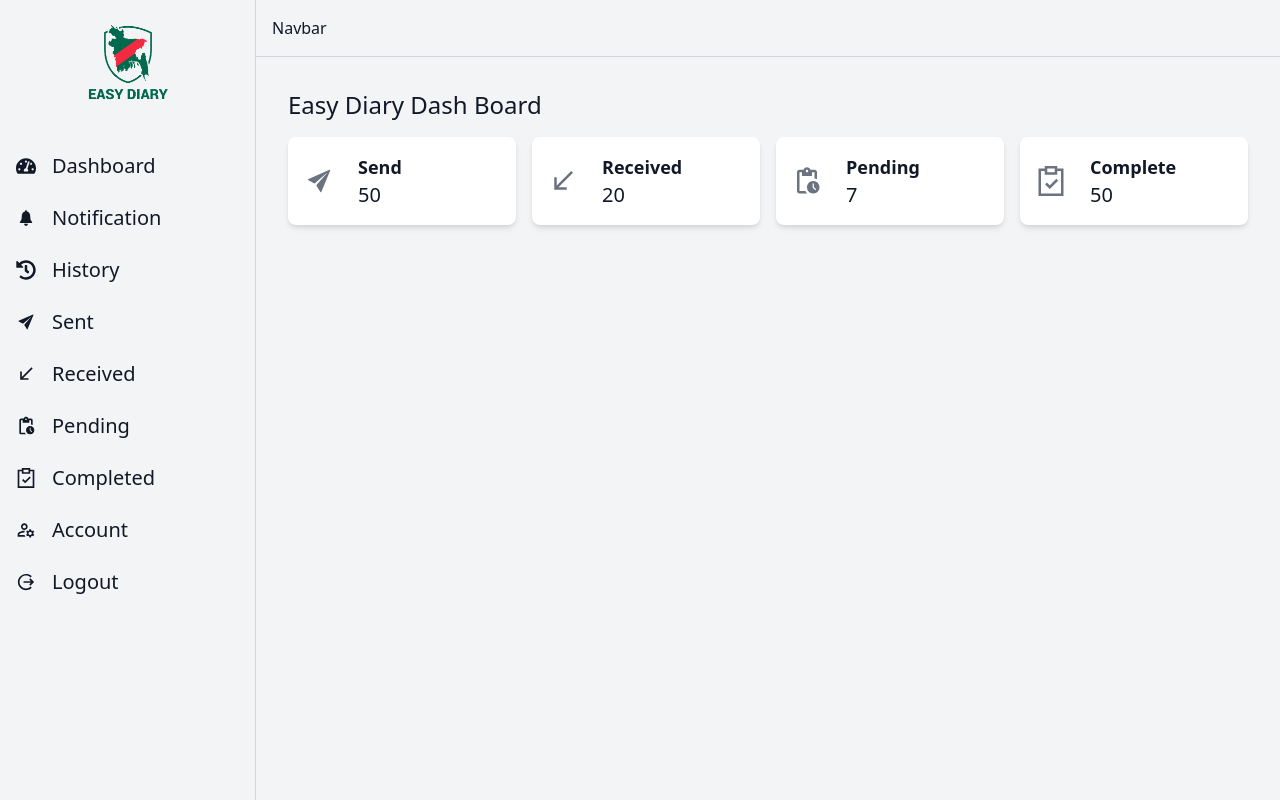
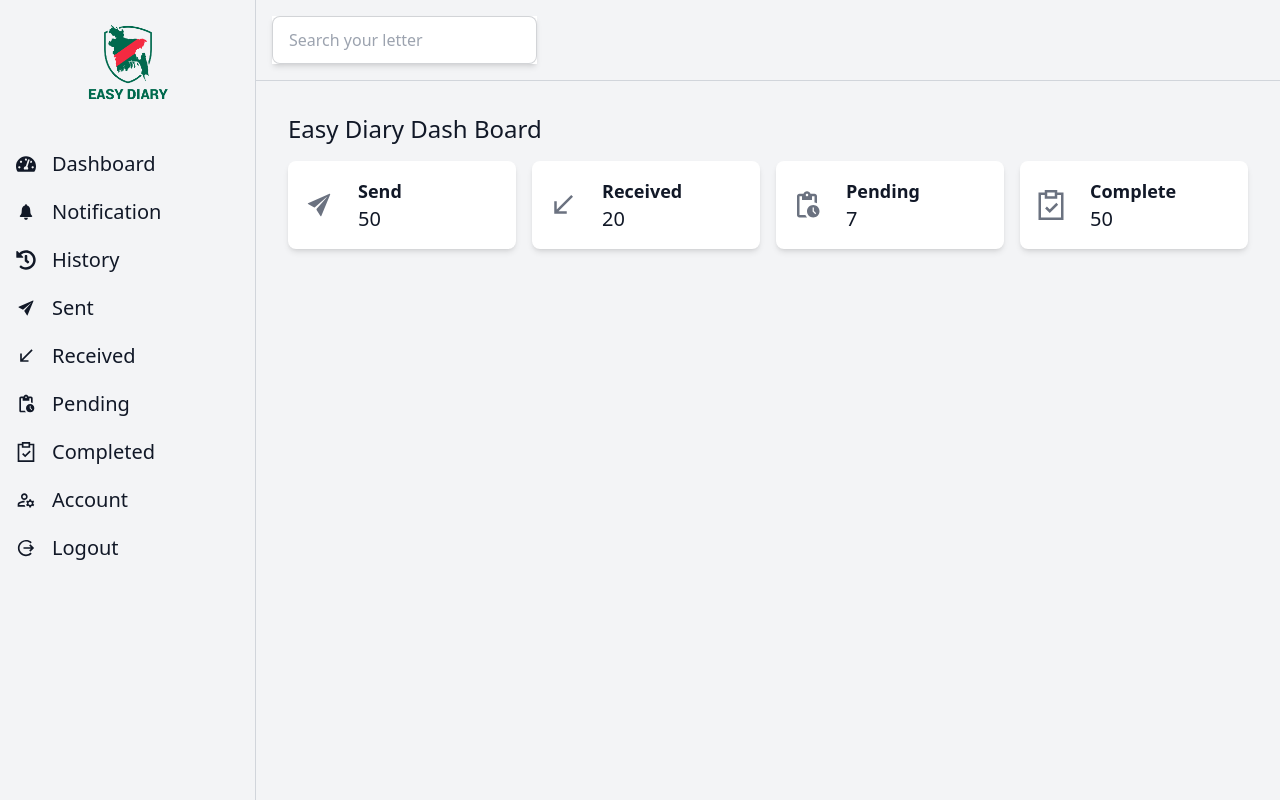
Before and after one commit to Naziur-Rahman/Easy-diary, a React (Vite) app: page / in a window 1280 px wide. Built offline with nearby package versions, Linux system fonts and the light colour scheme.

Commit message:
deshbor navbar update

```diff
--- a/src/Components/Layout/Layout.jsx
+++ b/src/Components/Layout/Layout.jsx
@@ -1,9 +1,11 @@
 import React from 'react'
 import SideBar from '../SideBar/SideBar'
 import { Outlet } from 'react-router-dom'
+import Navbar from '../SideBar/Navbar'
 const Layout = () => {
   return (
     <>
+    <SideBar></SideBar>
     <Outlet></Outlet>
     </>
   )
--- /dev/null
+++ b/src/Components/Pending/Pending.jsx
@@ -0,0 +1,11 @@
+import React from 'react'
+
+const Pending = () => {
+  return (
+    <div className='ml-16 md:ml-64'>
+      <h1> Welcome to Pending page ....se your pending file </h1>
+    </div>
+  )
+}
+
+export default Pending
--- /dev/null
+++ b/src/Components/Received/Received.jsx
@@ -0,0 +1,11 @@
+import React from 'react'
+
+const Received = () => {
+  return (
+    <div>
+      <h1>Welcome to received page see your received file </h1>
+    </div>
+  )
+}
+
+export default Received
--- /dev/null
+++ b/src/Components/Send/Send.jsx
@@ -0,0 +1,11 @@
+import React from 'react'
+
+const Send = () => {
+  return (
+    <div>
+      <h1>welcome to send page ....see your send file </h1>
+    </div>
+  )
+}
+
+export default Send
--- a/src/Components/SideBar/Navbar.jsx
+++ b/src/Components/SideBar/Navbar.jsx
@@ -1,9 +1,15 @@
 import React from 'react'
-
+import { FaRegUser } from "react-icons/fa";
 const Navbar = () => {
   return (
     <div className='bg-gray-100 text-gray-900 border-b border-gray-300 p-4 flex items-center '>
-      <h1 className=''>Navbar</h1>
+      <div className='flex justify-between bg-white shadow-md'>
+      <input type="text" placeholder="Search your letter" className="input input-bordered w-full max-w-xs" />
+        <div className='flex items-center'>
+         <h1></h1>
+        {/* <FaRegUser /> */}
+        </div>
+      </div>
     </div>
   )
 }
--- a/src/Components/SideBar/SideBar.jsx
+++ b/src/Components/SideBar/SideBar.jsx
@@ -10,6 +10,7 @@ import { MdOutlinePendingActions } from "react-icons/md";
 import { GrCompliance } from "react-icons/gr";
 import { IoMdLogOut } from "react-icons/io";
 import { MdOutlineManageAccounts } from "react-icons/md";
+
 const SideBar = () => {
   return (
     <div className=
@@ -18,39 +19,39 @@ const SideBar = () => {
       <img src={logo} alt="easy Dairy logo" className='h-32 py-4 m-auto ' />
       </div>
     <ul className='flex flex-col mt-3 text-xl'>
-        <NavLink className="flex items-center py-3 space-x-4 hover:rounded hover:cursor-pointer hover:bg-blue-600 hover:text-white">
+        <NavLink className="flex items-center py-[10px] space-x-4 hover:rounded hover:cursor-pointer hover:bg-blue-600 hover:text-white">
             <FaTachometerAlt></FaTachometerAlt>
             <span className='hidden md:inline '>Dashboard</span>
         </NavLink>
-        <NavLink className="flex items-center py-3 space-x-4 hover:rounded hover:cursor-pointer hover:bg-blue-600 hover:text-white">
+        <NavLink className="flex items-center py-[10px] space-x-4 hover:rounded hover:cursor-pointer hover:bg-blue-600 hover:text-white">
             <IoIosNotifications ></IoIosNotifications>
             <span className='hidden md:inline '>Notification</span>
         </NavLink>
-        <NavLink className="flex items-center py-3 space-x-4 hover:rounded hover:cursor-pointer hover:bg-blue-600 hover:text-white">
+        <NavLink className="flex items-center py-[10px] space-x-4 hover:rounded hover:cursor-pointer hover:bg-blue-600 hover:text-white">
             <FaHistory></FaHistory>
             <span className='hidden md:inline '>History</span>
         </NavLink>
-        <NavLink className="flex items-center py-3 space-x-4 hover:rounded hover:cursor-pointer hover:bg-blue-600 hover:text-white">
+        <NavLink className="flex items-center py-[10px] space-x-4 hover:rounded hover:cursor-pointer hover:bg-blue-600 hover:text-white">
         <IoIosSend />
-            <span className='hidden md:inline '>Sent</span>
+            <span className='hidden md:inline '><NavLink to={"/send"}>Sent</NavLink></span>
         </NavLink>
-        <NavLink className="flex items-center py-3 space-x-4 hover:rounded hover:cursor-pointer hover:bg-blue-600 hover:text-white">
+        <NavLink className="flex items-center py-[10px] space-x-4 hover:rounded hover:cursor-pointer hover:bg-blue-600 hover:text-white">
         <MdCallReceived />
-            <span className='hidden md:inline '>Received</span>
+            <span className='hidden md:inline '><NavLink to={"/received"}>Received</NavLink></span>
         </NavLink>
-        <NavLink className="flex items-center py-3 space-x-4 hover:rounded hover:cursor-pointer hover:bg-blue-600 hover:text-white">
+        <NavLink className="flex items-center py-[10px] space-x-4 hover:rounded hover:cursor-pointer hover:bg-blue-600 hover:text-white">
         <MdOutlinePendingActions />
-            <span className='hidden md:inline '>Pending</span>
+            <span className='hidden md:inline '><NavLink to={"/pending"}>Pending</NavLink></span>
         </NavLink>
-        <NavLink className="flex items-center py-3 space-x-4 hover:rounded hover:cursor-pointer hover:bg-blue-600 hover:text-white">
+        <NavLink className="flex items-center py-[10px] space-x-4 hover:rounded hover:cursor-pointer hover:bg-blue-600 hover:text-white">
         <GrCompliance />
             <span className='hidden md:inline '>Completed</span>
         </NavLink>
-        <NavLink className="flex items-center py-3 space-x-4 hover:rounded hover:cursor-pointer hover:bg-blue-600 hover:text-white">
+        <NavLink className="flex items-center py-[10px] space-x-4 hover:rounded hover:cursor-pointer hover:bg-blue-600 hover:text-white">
         <MdOutlineManageAccounts />
             <span className='hidden md:inline '>Account</span>
         </NavLink>
-        <NavLink className="flex items-center  py-3 space-x-4 hover:rounded hover:cursor-pointer hover:bg-blue-600 hover:text-white">
+        <NavLink className="flex items-center  py-[10px] space-x-4 hover:rounded hover:cursor-pointer hover:bg-blue-600 hover:text-white">
         <IoMdLogOut />
             <span className='hidden md:inline '>Logout</span>
         </NavLink>
```
Also changed, not shown: src/main.jsx (+12 -0 lines).
